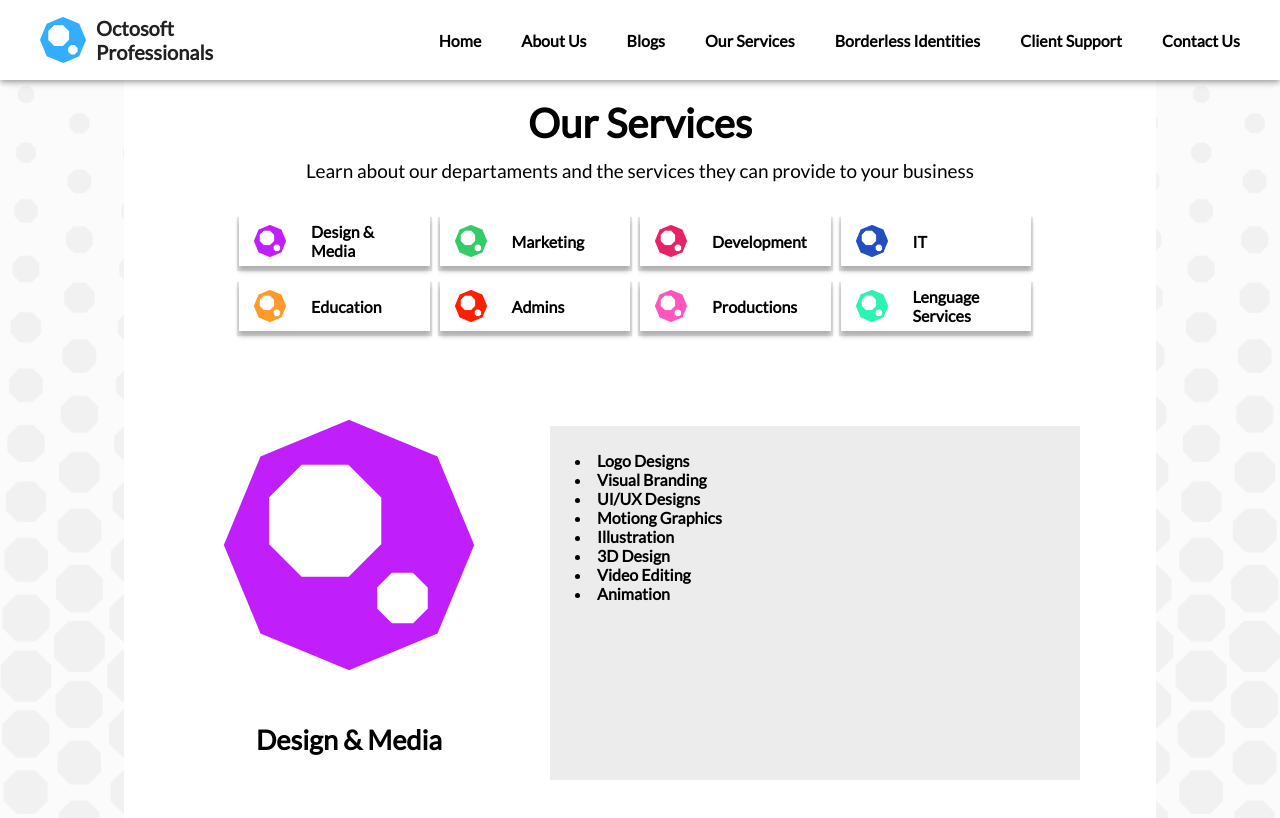
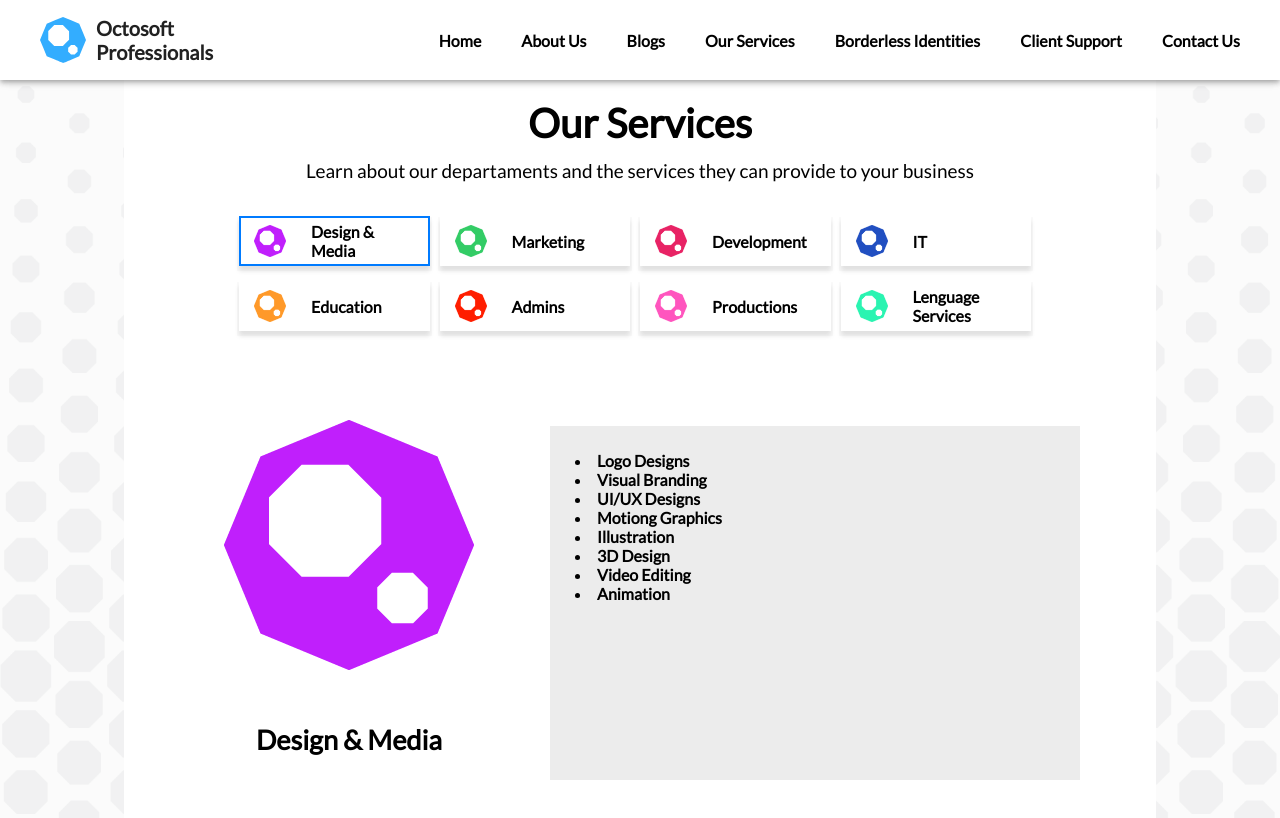
Before and after one commit to adrianponce89/octosoft, a React (Create React App) app: page /ourservices in a window 1280 px wide. Shown: the top 818 px of the page. Built offline with nearby package versions, Linux system fonts and the light colour scheme.

Commit message:
Name changes were made in variables, along with an addition when making a selection in the keypad.

```diff
--- a/src/pages/OurServices.js
+++ b/src/pages/OurServices.js
@@ -5,17 +5,17 @@ import BackgroundImage from '../assets/Background.png';
 import { data as DummyData } from '../assets/DummyData';
 
 const styles = makeStyles({
-  containHead: {
+  headContainer: {
     margin: 'auto',
     display: 'flex',
     flexDirection: 'column',
     textAlign: 'center',
   },
-  titleHead: {
+  headTitle: {
     margin: '30px 0 25px 0',
     fontSize: 40,
   },
-  subTitleHead: {
+  headSubTitle: {
     margin: 0,
     fontSize: 19,
     fontWeight: 500,
@@ -26,28 +26,32 @@ const styles = makeStyles({
     flexDirection: 'row',
     flexWrap: 'wrap',
   },
-  containButton: {
+  descriptionButton: {
     width: '25%',
   },
-  stylesButton: {
+  button: {
     cursor: 'pointer',
     height: 50,
     margin: '15px 10px 0 0',
     boxShadow:
-      '0px 3px 1px 2px rgba(0 0 0 / 10%), 0px 0px 0px 0px rgb(0 0 0 / 15%), 0px 5px 5px 0px rgb(0 0 0 / 13%), 0px 5px 5px 0px rgb(0 0 0 / 13%)',
+      '0px 3px 1px 2px rgba(0 0 0 / 2%), 0px 0px 0px 0px rgb(0 0 0 / 2%), 0px 5px 5px 0px rgb(0 0 0 / 2%), 0px 5px 5px 0px rgb(0 0 0 / 9%)',
     display: 'flex',
     alignItems: 'center',
   },
-  iconsButton: {
+  highlightedButton: {
+    boxShadow:
+      'inset 0 0 0 2px #007bff, 0px 3px 1px 2px rgba(0 0 0 / 2%), 0px 0px 0px 0px rgb(0 0 0 / 2%), 0px 5px 5px 0px rgb(0 0 0 / 2%), 0px 5px 5px 0px rgb(0 0 0 / 9%)',
+  },
+  buttonIcon: {
     margin: '0 25px 0 15px',
     width: 32,
     height: 32,
   },
-  textButton: {
+  buttonText: {
     width: '50%',
     fontWeight: 'bolder',
   },
-  containerInfo: {
+  infoContainer: {
     margin: '69px 25px',
     display: 'flex',
     flexDirection: 'row',
@@ -70,19 +74,19 @@ const styles = makeStyles({
     flexDirection: 'column',
     flexWrap: 'wrap',
   },
-  stylesBulletpoint: {
+  descriptionItem: {
     fontWeight: 'bolder',
   },
 });
 
 const OurServices = () => {
   const classes = styles();
-  const [index, setSelectIndex] = useState('0');
+  const [index, selectedIndex] = useState(0);
   return (
     <Container background={`url(${BackgroundImage})`}>
-      <div className={classes.containHead}>
-        <h1 className={classes.titleHead}>Our Services</h1>
-        <p className={classes.subTitleHead}>
+      <div className={classes.headContainer}>
+        <h1 className={classes.headTitle}>Our Services</h1>
+        <p className={classes.headSubTitle}>
           Learn about our departaments and the services they can
           provide to your business
         </p>
@@ -90,24 +94,28 @@ const OurServices = () => {
       <div className={classes.keypad}>
         {DummyData.map((data, i) => (
           <div
-            className={classes.containButton}
+            className={classes.descriptionButton}
             onClick={() => {
-              setSelectIndex(i);
+              selectedIndex(i);
             }}
           >
-            <div className={classes.stylesButton}>
+            <div
+              className={`${classes.button} ${
+                i === index ? classes.highlightedButton : ''
+              }`}
+            >
               <img
                 src={data.iconUrl}
-                className={classes.iconsButton}
+                className={classes.buttonIcon}
               />
-              <div className={classes.textButton}>
+              <div className={classes.buttonText}>
                 {`${data.title}`}
               </div>
             </div>
           </div>
         ))}
       </div>
-      <div className={classes.containerInfo}>
+      <div className={classes.infoContainer}>
         <div>
           <img
             src={DummyData[index].iconUrl}
@@ -119,7 +127,7 @@ const OurServices = () => {
         </div>
         <div className={classes.containerDescription}>
           {DummyData[index].description.map((item) => (
-            <li className={classes.stylesBulletpoint}>{item}</li>
+            <li className={classes.descriptionItem}>{item}</li>
           ))}
         </div>
       </div>
```
